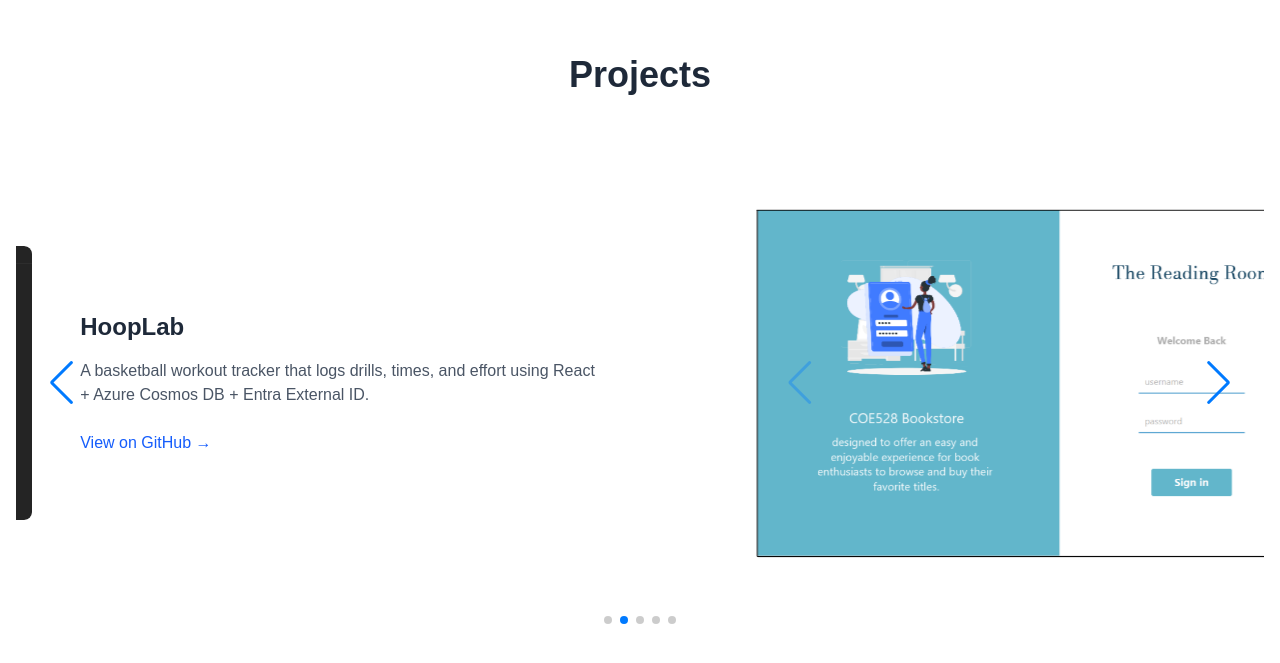
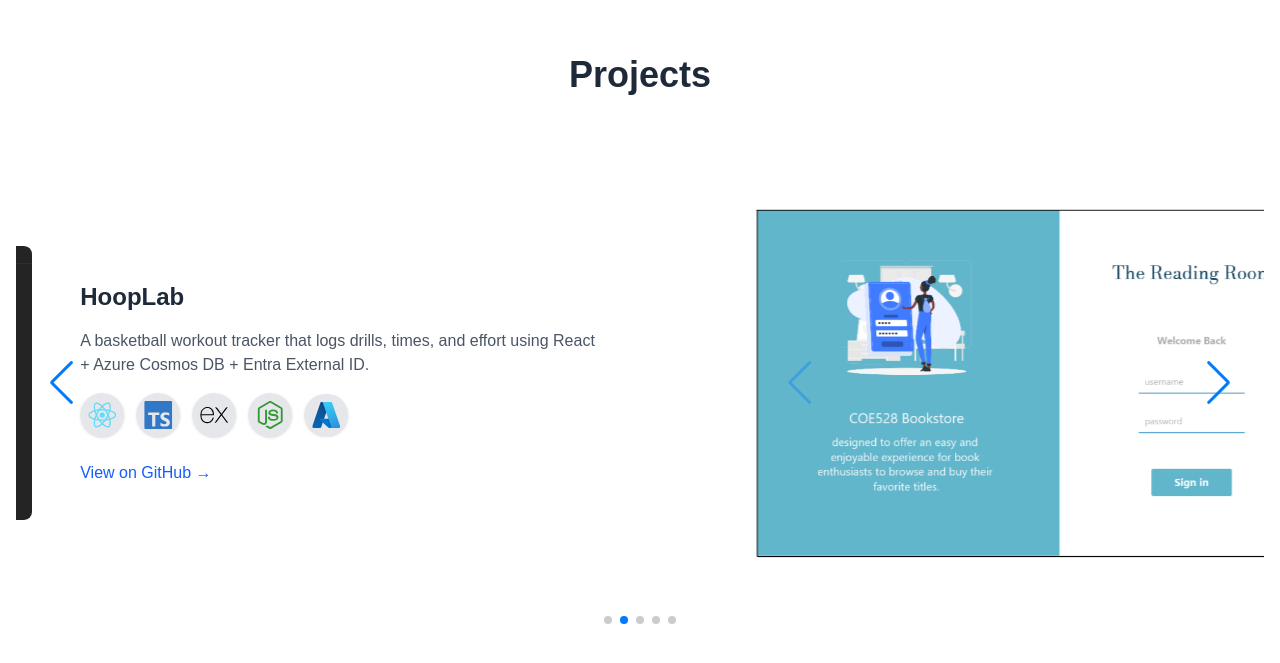
Before and after one commit to adrianyu91/Portfolio, a Next.js app in the folder personal-portfolio/: page / in a window 1280 px wide. Shown: the part 1719-2382 px from the top of the page. Built offline with nearby package versions, Linux system fonts and the light colour scheme.

Commit message:
feat: logos of technology used for projects while fixing some styling

```diff
--- a/personal-portfolio/src/app/components/Navbar.tsx
+++ b/personal-portfolio/src/app/components/Navbar.tsx
@@ -5,7 +5,7 @@ import ThemeToggle from './ThemeToggle';
 
 const Navbar = () => {
   return (
-    <nav className="sticky top-0 z-50 bg-white shadow-md dark:bg-gray-900 transition-colors">
+    <nav className="sticky top-0 z-50 bg-white/80 dark:bg-gray-900/80 backdrop-blur shadow-sm">
       <div className="max-w-6xl mx-auto px-4 py-3 flex justify-between items-center">
         <div className="text-xl font-bold text-gray-900 dark:text-white">Adrian Yu</div>
         <ul className="flex space-x-6 items-center text-gray-700 dark:text-gray-300 font-medium">
--- a/personal-portfolio/src/app/components/ProjectsSection.tsx
+++ b/personal-portfolio/src/app/components/ProjectsSection.tsx
@@ -2,17 +2,27 @@
 
 import { Swiper, SwiperSlide } from 'swiper/react';
 import { Navigation, Pagination, Autoplay } from 'swiper/modules';
+import { IconType } from 'react-icons';
 import 'swiper/css';
 import 'swiper/css/navigation';
 import 'swiper/css/pagination';
 
 import Image from 'next/image';
+import {SiTypescript, SiPython, SiReact, SiNextdotjs, SiNodedotjs, SiExpress } from 'react-icons/si';
+
+type TechItem = {
+  icon?: IconType;      // for SI components
+  color?: string;     // for colored icons
+  imgSrc?: string;      // for image-based logos
+  name: string;         // for alt/title
+};
 
 type Project = {
   title: string;
   description: string;
   github: string;
-  images: string[]; // changed from image to images
+  images: string[];
+  tech?: TechItem[];
 };
 
 const projects: Project[] = [
@@ -24,6 +34,13 @@ const projects: Project[] = [
       '/hooplab/HoopLab_workouts.png',
       '/hooplab/HoopLab_plans.png',
     ],
+    tech: [
+      { icon: SiReact, color: "#61DAFB", name: 'React' },
+      { icon: SiTypescript, color: '#3178C6', name: 'TypeScript' },
+      { icon: SiExpress, color: '#000000', name: 'Express' },
+      { icon: SiNodedotjs, color: '#339933', name: 'Node.js' },
+      { imgSrc: '/azure-2.svg', name: 'Azure' },
+    ],
   },
   {
     title: 'The Reading Room',
@@ -34,24 +51,41 @@ const projects: Project[] = [
       '/reading_room/bookstore_2.png',
       '/reading_room/bookstore_3.png',
     ],
+    tech: [
+      { imgSrc: '/java-4.svg', name: 'Java' },
+    ]
   },
   {
     title: 'Ai Code Sentinel',
     description: 'AI Debugger is a Python-based debugging assistant that integrates with VS Code. It monitors changes to Python scripts, runs them automatically, and provides AI-powered suggestions for error fixes using the Gemini API.',
     github: 'https://github.com/adrianyu91/AI-Code-Sentinel',
     images: ['/ai_code_sentinel/Ai_Code_Sentinel.png'],
+    tech: [
+      { icon: SiPython, color: '#3776AB', name: 'Python' },
+      //{ imgSrc: '/logos/gemini.svg', name: 'Gemini API' }, // custom
+    ],
   },
   {
     title: 'Sync Budget',
     description: 'Application to connect all your bank accounts to track spending and budgeting.',
     github: 'https://github.com/adrianyu91',// sync-budget is in progress
     images: ['/in_progress.png'],
+    tech: [
+      { icon: SiNextdotjs, color: '#000000', name: 'Next.js' },
+      { icon: SiReact, color: '#61DAFB', name: 'React' },
+      { icon: SiTypescript, color: '#3178C6', name: 'TypeScript' },
+      { imgSrc: '/azure-2.svg', name: 'Azure' },
+    ],
   },
   {
     title: 'Fake News Detector',
     description: 'NLP project to detect misleading news information using TF-IDF and Random Forest.',
     github: 'https://github.com/yourusername',// in progress
     images: ['/in_progress.png'],
+    tech: [
+      { icon: SiPython, color: '#3776AB', name: 'Python' },
+    ],
+
   },
 ];
 
@@ -68,6 +102,7 @@ export default function ProjectsSection() {
         navigation
         pagination={{ clickable: true }}
         autoplay={{ delay: 6000, disableOnInteraction: false }}
+        loop={true}
         spaceBetween={50}
         slidesPerView={1}
         className="w-full max-w-10xl"
@@ -111,6 +146,32 @@ export default function ProjectsSection() {
               <div className="w-full md:w-1/2 space-y-4">
                 <h3 className="text-2xl font-bold">{project.title}</h3>
                 <p className="text-gray-600 dark:text-gray-300">{project.description}</p>
+                {project.tech && (
+                  <div className="flex flex-wrap items-center gap-3 mt-2">
+                    {project.tech.map((techItem, idx) => (
+                      <div
+                        key={idx}
+                        className="bg-gray-200 dark:bg-gray-800 rounded-full p-2 flex items-center justify-center shadow"
+                        title={techItem.name}
+                      >
+                        {techItem.icon ? (
+                          <techItem.icon
+                            size={28}
+                            color={techItem.color || 'currentColor'}
+                          />
+                        ) : techItem.imgSrc ? (
+                          <Image
+                            src={techItem.imgSrc}
+                            alt={techItem.name}
+                            width={28}
+                            height={28}
+                            className="object-contain"
+                          />
+                        ) : null}
+                      </div>
+                    ))}
+                  </div>
+                )}
                 <a
                   href={project.github}
                   target="_blank"
```
